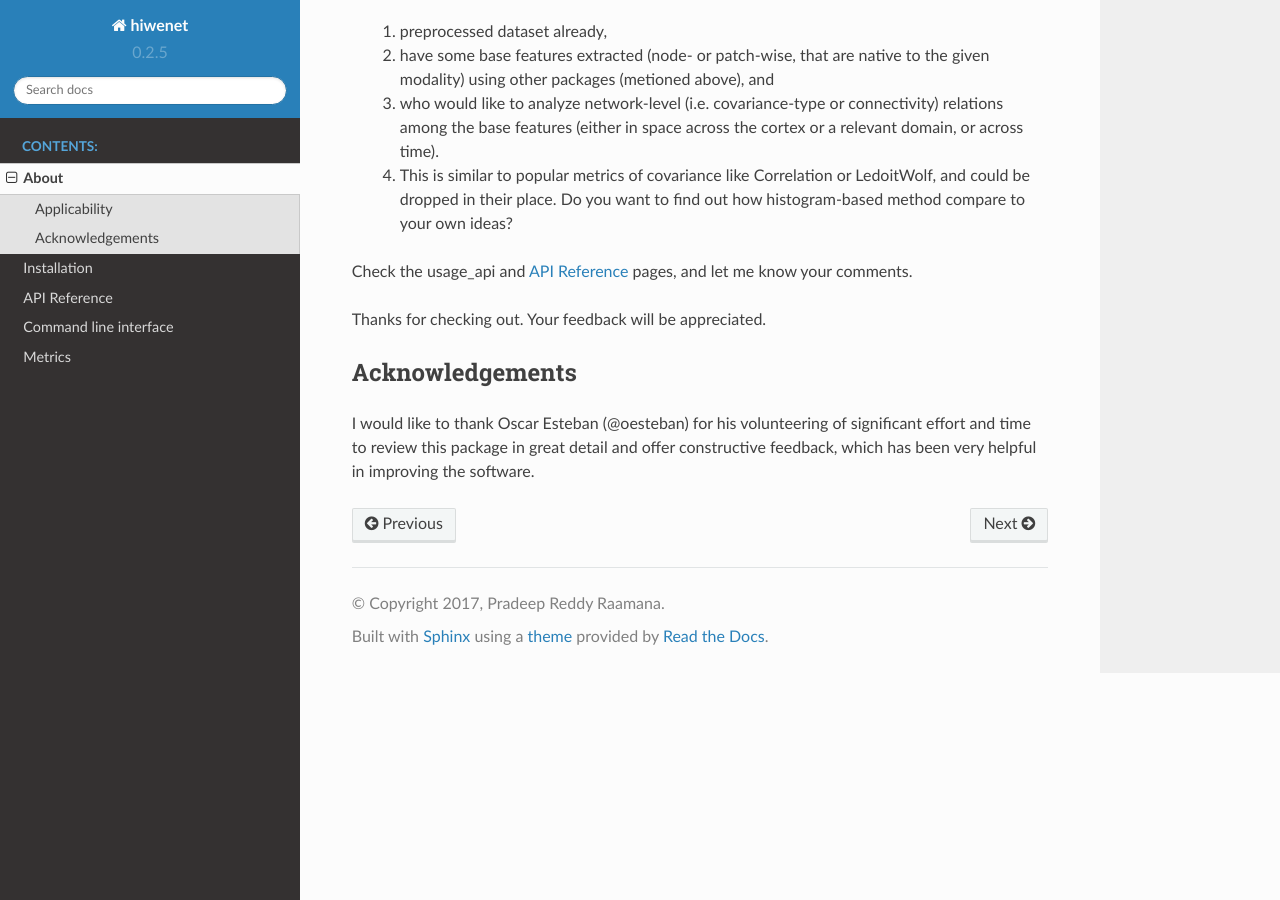
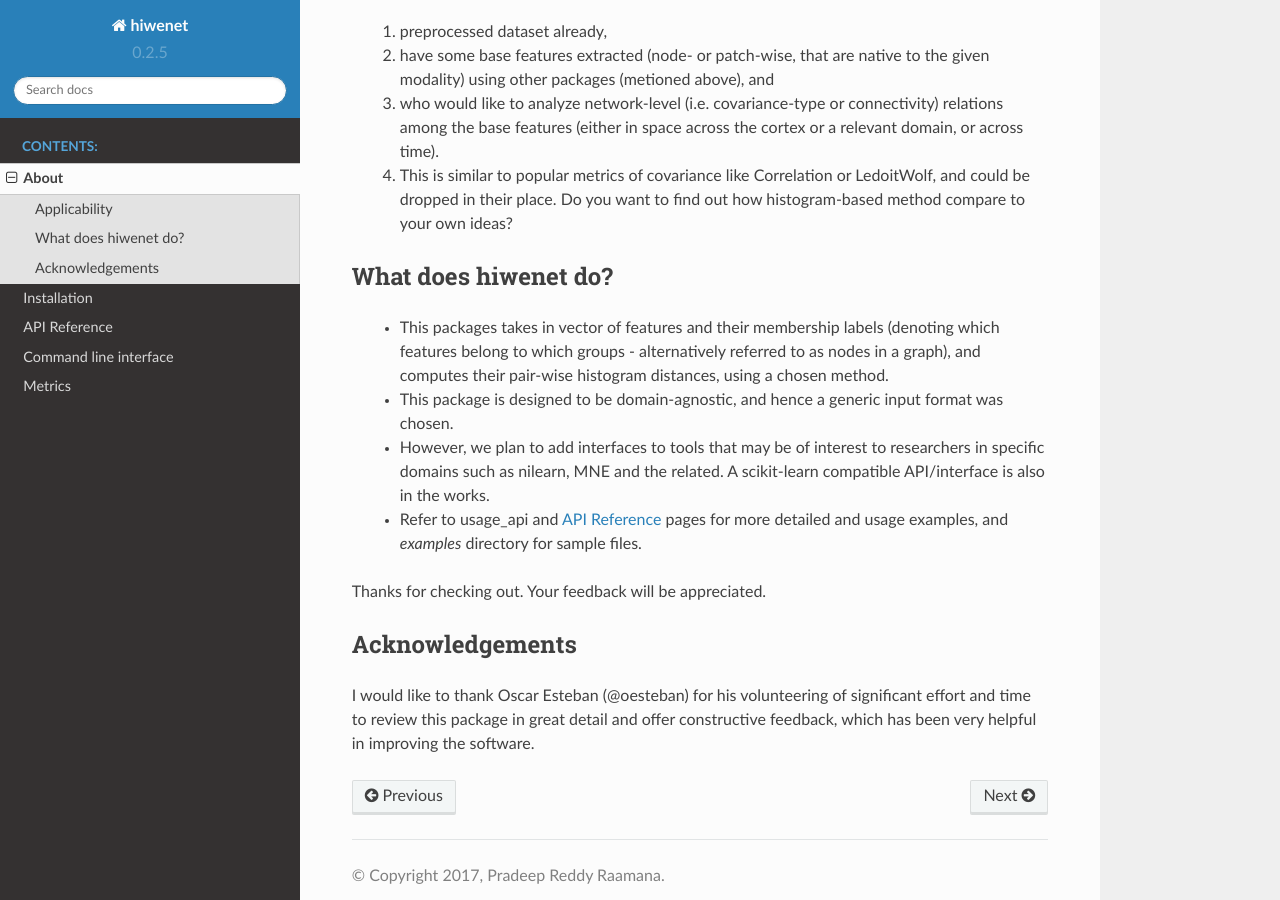
Before and after one commit to raamana/hiwenet, a Sphinx documentation site: the page built from docs/about.rst, in a window 1280 px wide and 900 px high, scrolled down 1020 px. Built offline with Sphinx 7.4.7 and the Read the Docs theme 2.0.0, drawn with Linux system fonts in a browser that asks for light colours; pages that are not in the unit, such as notebooks, are missing from menus.

Commit message:
more details on function [skip ci]

```diff
--- a/docs/API.rst
+++ b/docs/API.rst
@@ -2,7 +2,7 @@
 API Reference
 --------------
 
-A tutorial-like presentation is available at :doc:`usage`, using the following API.
+A tutorial-like presentation is available at :doc:`usage_api`, using the following API.
 
 .. automodule:: hiwenet
    :members:
--- a/docs/about.rst
+++ b/docs/about.rst
@@ -20,8 +20,13 @@ The target audience is users of almost all neuroimaging modalities who:
     3) who would like to analyze network-level (i.e. covariance-type or connectivity) relations among the base features (either in space across the cortex or a relevant domain, or across time).
     4) This is similar to popular metrics of covariance like Correlation or LedoitWolf, and could be dropped in their place. Do you want to find out how histogram-based method compare to your own ideas?
 
+What does hiwenet do?
+---------------------------------
 
-Check the :doc:`usage_api` and :doc:`API` pages, and let me know your comments.
+ - This packages takes in vector of features and their membership labels (denoting which features belong to which groups - alternatively referred to as nodes in a graph), and computes their pair-wise histogram distances, using a chosen method.
+ - This package is designed to be domain-agnostic, and hence a generic input format was chosen.
+ - However, we plan to add interfaces to tools that may be of interest to researchers in specific domains such as nilearn, MNE and the related. A scikit-learn compatible API/interface is also in the works.
+ - Refer to :doc:`usage_api` and :doc:`API` pages for more detailed and usage examples, and `examples` directory for sample files.
 
 Thanks for checking out. Your feedback will be appreciated.
 
```
Also changed, not shown: docs/paper.md (renamed from paper.md, +2 -2 lines), docs/usage_cli.rst (+11 -0 lines), docs/paper.bib (renamed from paper.bib).
